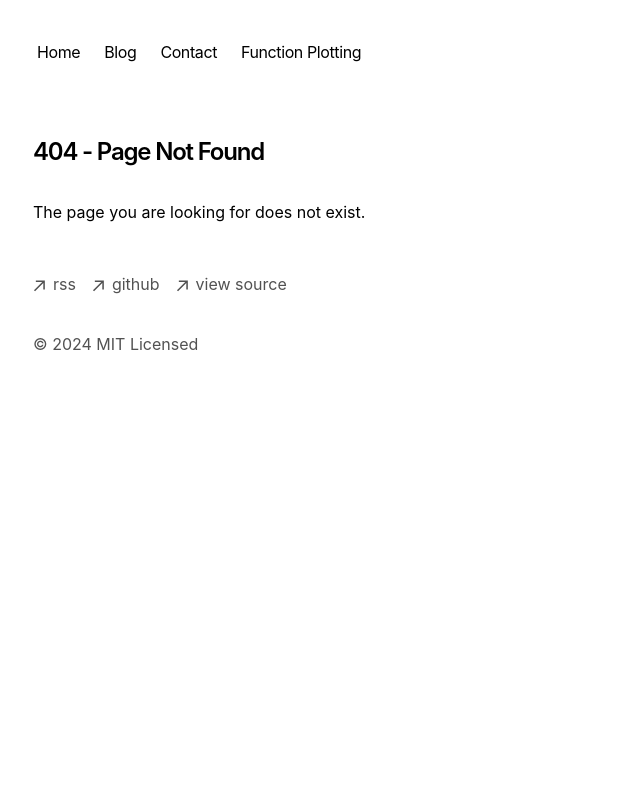
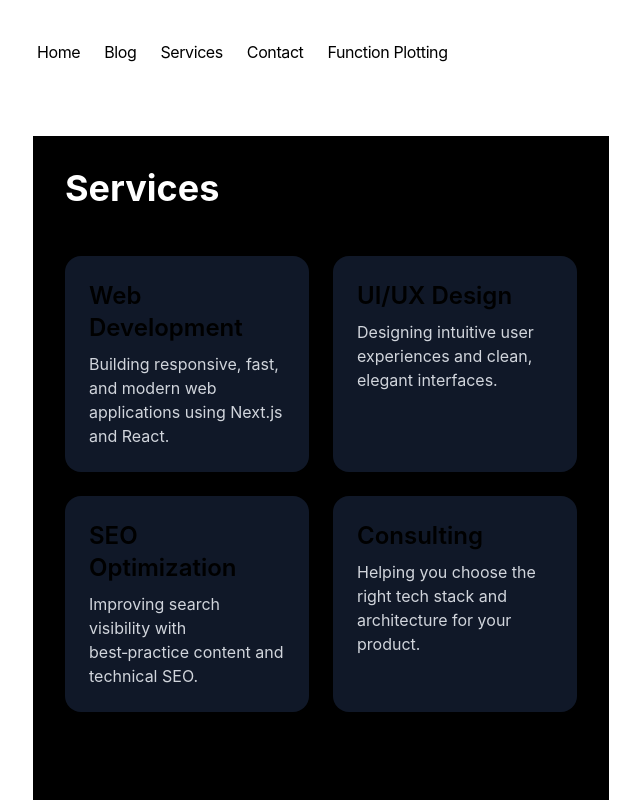
Before and after one commit to a-machine-intelligence-company/amic-portfolio, a Next.js app: page /services in a window 1280 px wide. Before the commit this address had no page. Shown: the top 800 px of the page, without its empty margins (319-959 px from the left). Built offline with nearby package versions, Linux system fonts and the light colour scheme.

Commit message:
Add Services page and update navigation

```diff
--- a/app/components/nav.tsx
+++ b/app/components/nav.tsx
@@ -6,6 +6,9 @@ const navItems = {
   },
   '/blog': {
     name: 'Blog',
+  },
+  '/services': {
+    name: 'Services'
   },
   // 'https://vercel.com/templates/next.js/portfolio-starter-kit': {
   //   name: 'Deploy',
--- /dev/null
+++ b/app/services/page.tsx
@@ -0,0 +1,31 @@
+export default function Services() {
+  return (
+    <main className="min-h-screen p-8 bg-black">
+      <section className="max-w-4xl mx-auto space-y-12">
+        <h1 className="text-4xl font-bold text-white">Services</h1>
+
+        <div className="grid md:grid-cols-2 gap-6">
+          <div className="p-6 bg-gray-900 shadow rounded-2xl">
+            <h2 className="text-2xl font-semibold mb-2">Web Development</h2>
+            <p className="text-gray-300">Building responsive, fast, and modern web applications using Next.js and React.</p>
+          </div>
+
+          <div className="p-6 bg-gray-900 shadow rounded-2xl">
+            <h2 className="text-2xl font-semibold mb-2">UI/UX Design</h2>
+            <p className="text-gray-300">Designing intuitive user experiences and clean, elegant interfaces.</p>
+          </div>
+
+          <div className="p-6 bg-gray-900 shadow rounded-2xl">
+            <h2 className="text-2xl font-semibold mb-2">SEO Optimization</h2>
+            <p className="text-gray-300">Improving search visibility with best‑practice content and technical SEO.</p>
+          </div>
+
+          <div className="p-6 bg-gray-900 shadow rounded-2xl">
+            <h2 className="text-2xl font-semibold mb-2">Consulting</h2>
+            <p className="text-gray-300">Helping you choose the right tech stack and architecture for your product.</p>
+          </div>
+        </div>
+      </section>
+    </main>
+  );
+}
```
